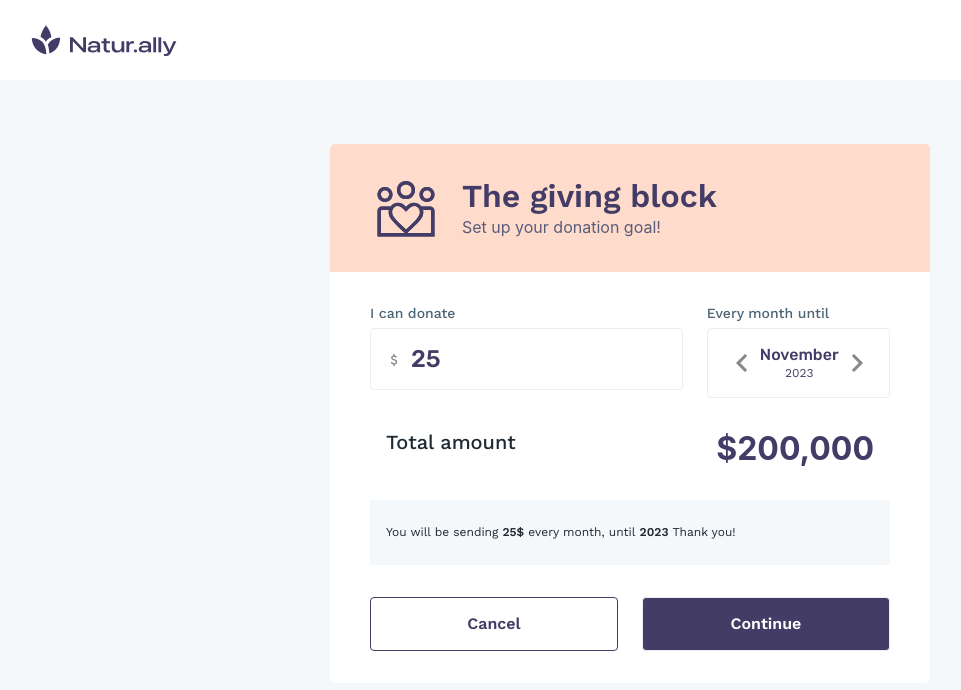
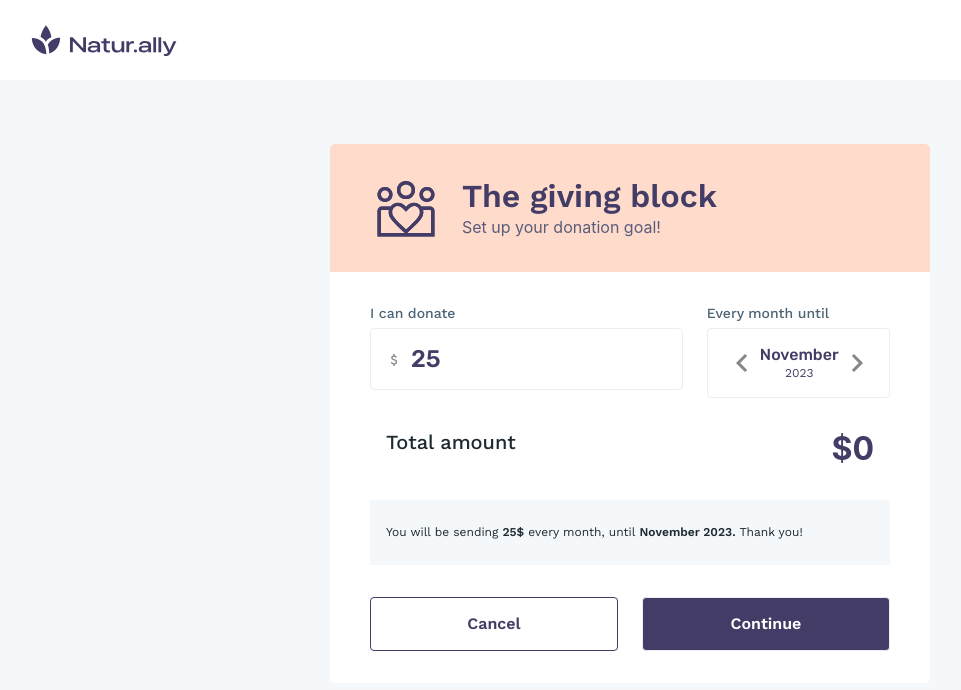
Before and after one commit to mainshum/szift, a React (Vite) app: page / in a window 1280 px wide. Shown: the top 690 px of the page, without its empty margins (10-971 px from the left). Built offline with nearby package versions, Linux system fonts and the light colour scheme; a web font is replaced by a local one.

Commit message:
feat(card): add total tracking

```diff
--- a/src/main.tsx
+++ b/src/main.tsx
@@ -1,6 +1,11 @@
 import React, { useState } from "react";
 import ReactDOM from "react-dom/client";
 import "./index.css";
+
+const MONTH_MS = 1000 * 60 * 60 * 24 * 30;
+const currentDate = Date.now();
+// use US locale
+const formatNumber = new Intl.NumberFormat("en-US", { style: "decimal" });
 
 const Header = () => {
   return (
@@ -12,17 +17,17 @@ const Header = () => {
   );
 };
 
-const MONTH_MS = 1000 * 60 * 60 * 24 * 30;
-const currentDate = Date.now();
-
 const Card = () => {
   const [money, setMoney] = useState("25");
   const [date, setDate] = useState<number>(currentDate); // we start with current date
 
-  const handleDateForward = () => setDate(date + MONTH_MS);
+  const handleDateForward = () => {
+    setDate(date + MONTH_MS);
+  };
 
   const handleDateBack = () => {
     const attemptedDate = date - MONTH_MS;
+
     if (attemptedDate < currentDate) return;
 
     setDate(attemptedDate);
@@ -31,6 +36,11 @@ const Card = () => {
   const dateParsed = new Date(date);
   const month = dateParsed.toLocaleString("default", { month: "long" });
   const year = dateParsed.getFullYear();
+
+  const moneyParsed = Number(money);
+  const total =
+    Math.floor((date - currentDate) / MONTH_MS) *
+    (isNaN(moneyParsed) ? 0 : moneyParsed);
 
   return (
     <div className="w-[600px] rounded-[5px] overflow-hidden shadow-level4 bg-white text-midnight h-fit">
@@ -90,13 +100,13 @@ const Card = () => {
         </div>
         <div className="flex px-4 justify-between">
           <span className="total-amount">Total amount</span>
-          <span className="sum">$200,000</span>
+          <span className="sum">${formatNumber.format(total)}</span>
         </div>
         <div className="flex px-4 py-6 !items-center summary bg-stroke">
           <span>You will be sending&nbsp;</span>
           <span className="font-semibold">{money.concat("$")}</span>
           <span>&nbsp;every month, until&nbsp;</span>
-          <span className="font-semibold">{year}</span>
+          <span className="font-semibold">{`${month} ${year}.`}</span>
           <span>&nbsp;Thank you!</span>
         </div>
         <div className="flex gap-6">
```
